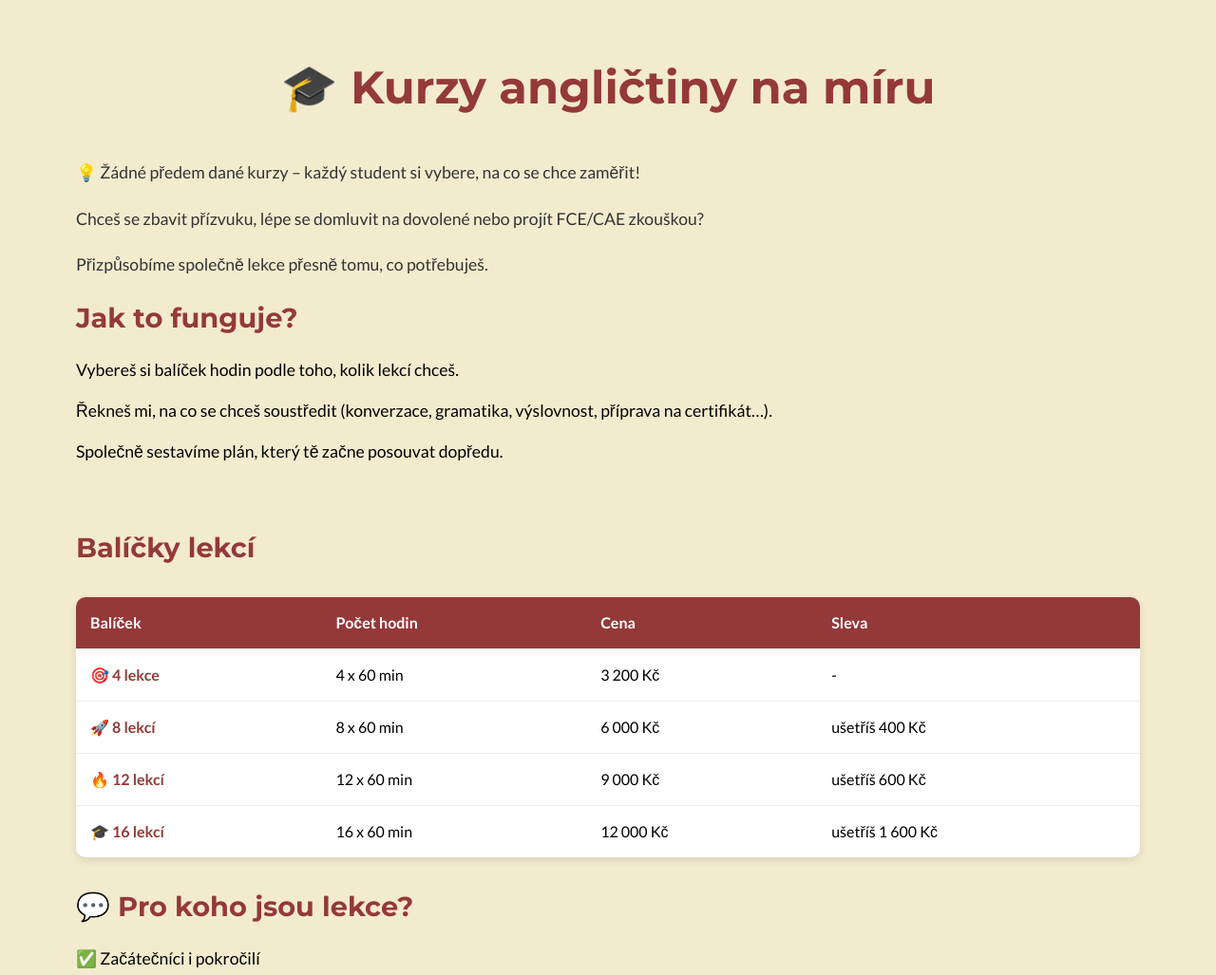
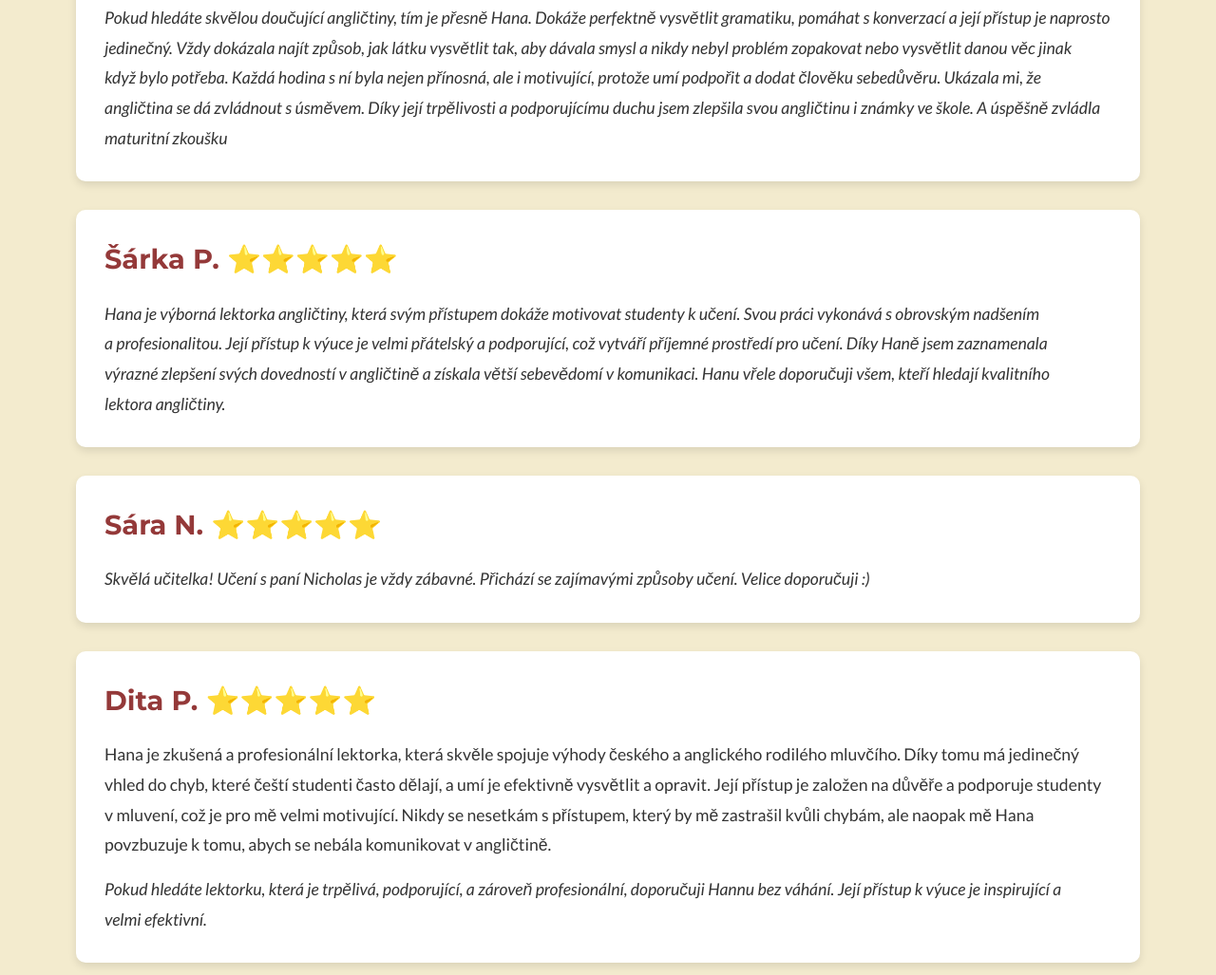
Before and after one commit to rogernicholas/hana_portfolio, a plain HTML site: page index.html in a window 1280 px wide. Shown: the part 2490-3517 px from the top of the page at 95% size. Drawn offline with Linux system fonts and the light colour scheme.

Commit message:
added testimonials

```diff
--- a/css/styles.css
+++ b/css/styles.css
@@ -241,6 +241,11 @@ button:hover {
 }
 
 /* References Section */
+.references {
+    margin: var(--spacing-3xl) auto;
+    padding: var(--spacing-lg);
+}
+
 .testimonial {
     background-color: var(--color-white);
     padding: var(--spacing-xl);
@@ -252,6 +257,26 @@ button:hover {
 
 .testimonial:hover {
     transform: translateY(-5px);
+    box-shadow: var(--shadow-lg);
+}
+
+.testimonial h3 {
+    color: var(--color-primary);
+    font-size: var(--font-size-xl);
+    margin-bottom: var(--spacing-lg);
+    font-family: var(--font-heading);
+}
+
+.testimonial p {
+    font-size: var(--font-size-base);
+    line-height: 1.8;
+    color: var(--color-text);
+    margin-bottom: var(--spacing-md);
+}
+
+.testimonial p:last-child {
+    margin-bottom: 0;
+    font-style: italic;
 }
 
 /* Courses Section */
@@ -441,4 +466,12 @@ button:hover {
     .testimonial {
         padding: var(--spacing-lg);
     }
+
+    .testimonial h3 {
+        font-size: var(--font-size-lg);
+    }
+
+    .testimonial p {
+        font-size: var(--font-size-base);
+    }
 }
--- a/index.html
+++ b/index.html
@@ -75,6 +75,27 @@
                 <h3>Viktorie V. ⭐️⭐️⭐️⭐️⭐️</h3>
                 <p>Byla jsem typický ztracený případ. Léta jsem se učila jazyk, ale nebyla jsem ho schopná aktivně používat. Jen myšlenka, že se mě nějaký cizinec zeptá na pomoc, mě děsila. Díky přístupu Hany se ale vše za pár měsíců změnilo a nyní se mohu aktivně zapojit i do pracovních jednání.</p>
             </div>
+
+            <div class="testimonial">
+                <h3>Barbora P. ⭐️⭐️⭐️⭐️⭐️</h3>
+                <p>Pokud hledáte skvělou doučující angličtiny, tím je přesně Hana. Dokáže perfektně vysvětlit gramatiku, pomáhat s konverzací a její přístup je naprosto jedinečný. Vždy dokázala najít způsob, jak látku vysvětlit tak, aby dávala smysl a nikdy nebyl problém zopakovat nebo vysvětlit danou věc jinak když bylo potřeba. Každá hodina s ní byla nejen přínosná, ale i motivující, protože umí podpořit a dodat člověku sebedůvěru. Ukázala mi, že angličtina se dá zvládnout s úsměvem. Díky její trpělivosti a podporujícímu duchu jsem zlepšila svou angličtinu i známky ve škole. A úspěšně zvládla maturitní zkoušku</p>
+            </div>
+
+            <div class="testimonial">
+                <h3>Šárka P. ⭐️⭐️⭐️⭐️⭐️</h3>
+                <p>Hana je výborná lektorka angličtiny, která svým přístupem dokáže motivovat studenty k učení. Svou práci vykonává s obrovským nadšením a profesionalitou. Její přístup k výuce je velmi přátelský a podporující, což vytváří příjemné prostředí pro učení. Díky Haně jsem zaznamenala výrazné zlepšení svých dovedností v angličtině a získala větší sebevědomí v komunikaci. Hanu vřele doporučuji všem, kteří hledají kvalitního lektora angličtiny.</p>
+            </div>
+
+            <div class="testimonial">
+                <h3>Sára N. ⭐️⭐️⭐️⭐️⭐️</h3>
+                <p>Skvělá učitelka! Učení s paní Nicholas je vždy zábavné. Přichází se zajímavými způsoby učení. Velice doporučuji :)</p>
+            </div>
+
+            <div class="testimonial">
+                <h3>Dita P. ⭐️⭐️⭐️⭐️⭐️</h3>
+                <p>Hana je zkušená a profesionální lektorka, která skvěle spojuje výhody českého a anglického rodilého mluvčího. Díky tomu má jedinečný vhled do chyb, které čeští studenti často dělají, a umí je efektivně vysvětlit a opravit. Její přístup je založen na důvěře a podporuje studenty v mluvení, což je pro mě velmi motivující. Nikdy se nesetkám s přístupem, který by mě zastrašil kvůli chybám, ale naopak mě Hana povzbuzuje k tomu, abych se nebála komunikovat v angličtině.</p>
+                <p>Pokud hledáte lektorku, která je trpělivá, podporující, a zároveň profesionální, doporučuji Hannu bez váhání. Její přístup k výuce je inspirující a velmi efektivní.</p>
+            </div>
         </section>
 
         <section id="kurzy" class="courses">
```
